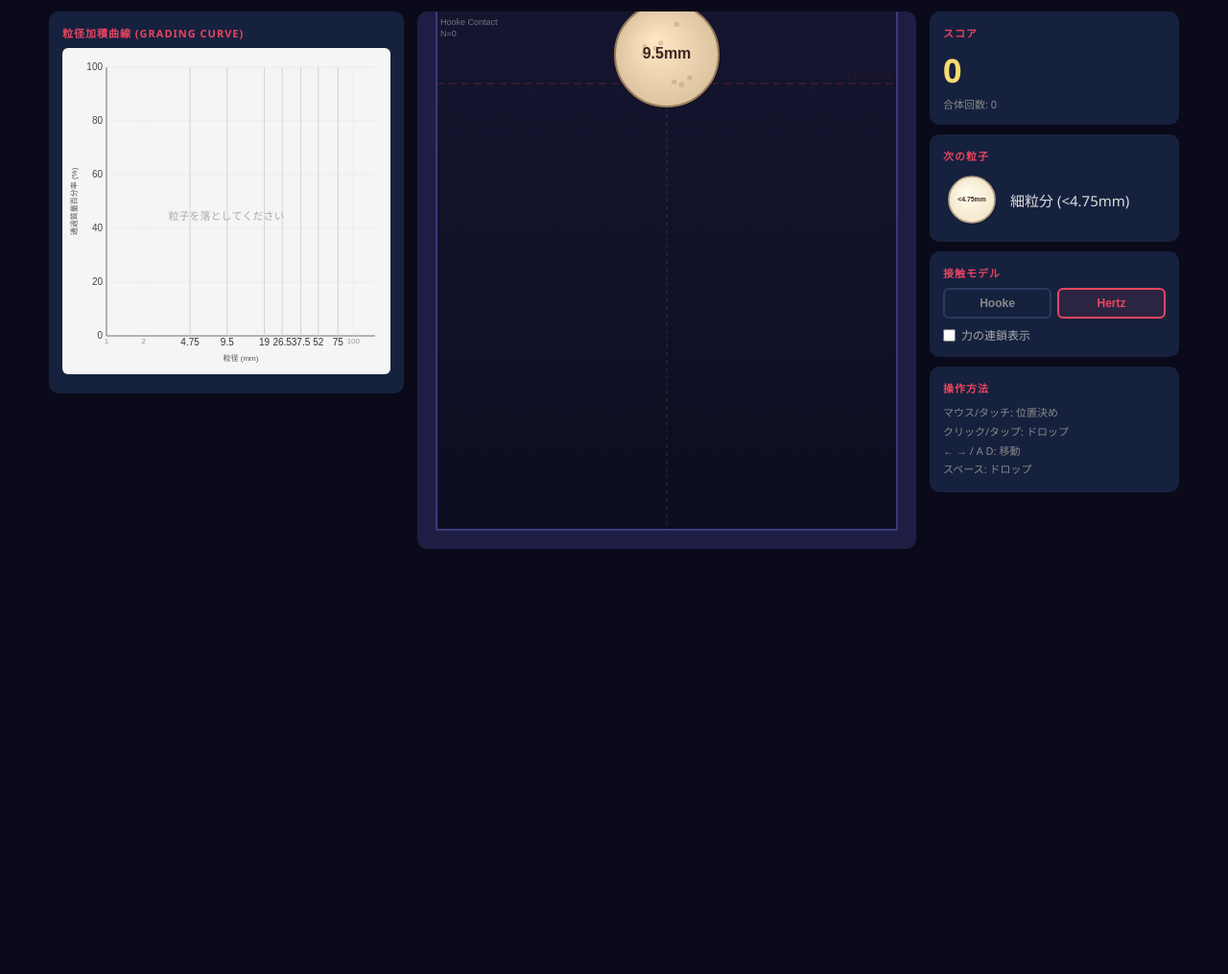
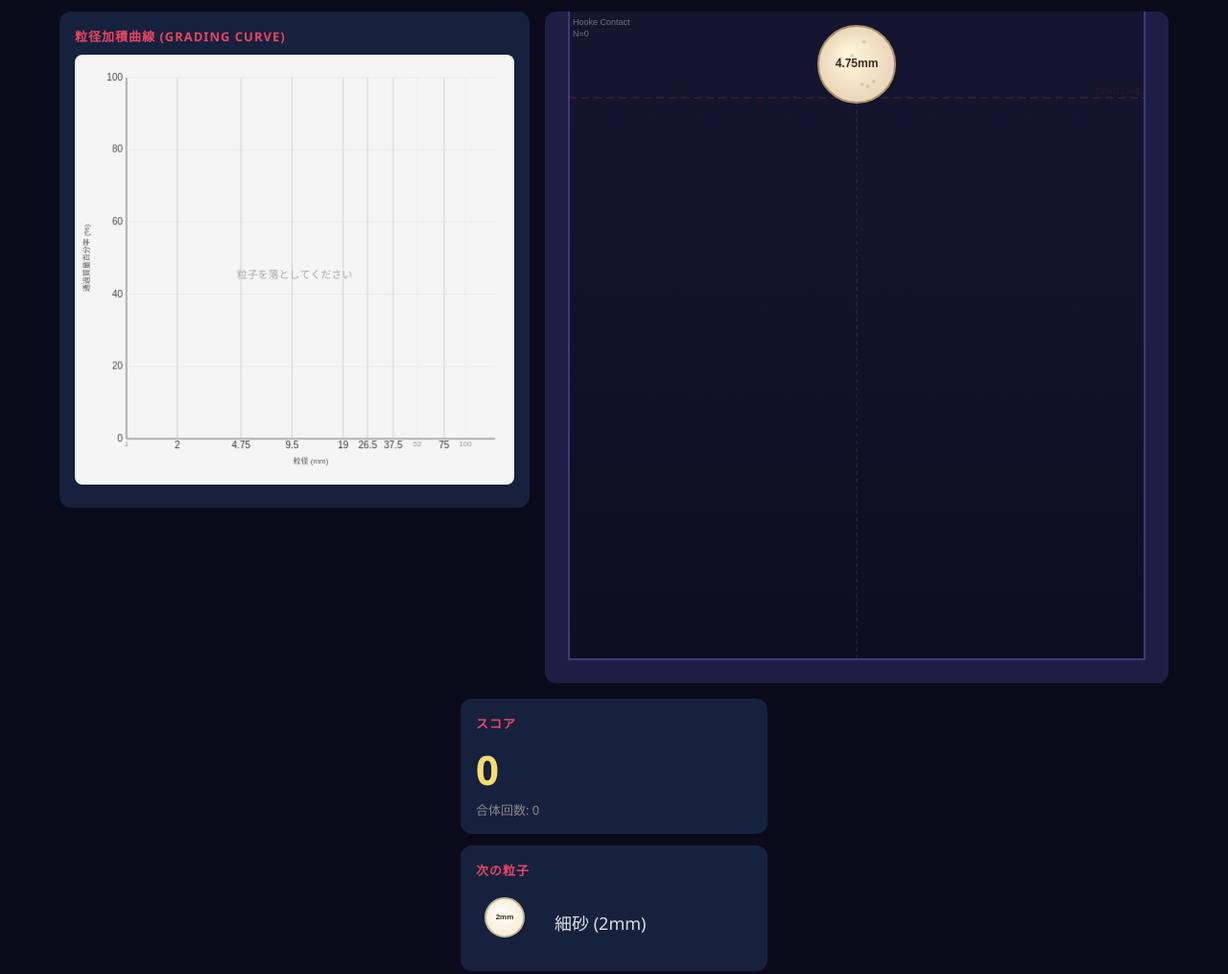
Before and after one commit to mkt-kuno/GradingCurveGame, a website: page index.html in a window 1280 px wide. Shown: the top 1015 px of the page at 96% size. Before the commit the page ends 800 px from the top, so only its background shows below. Drawn offline with Linux system fonts and the light colour scheme.

Commit message:
Update game source, assets and HTML
Co-authored-by: Copilot <223556219+Copilot@users.noreply.github.com>

```diff
--- a/index.html
+++ b/index.html
@@ -7,33 +7,33 @@
 <style>
 *{margin:0;padding:0;box-sizing:border-box}
 body{background:#0a0a1a;color:#eee;font-family:'Segoe UI','Helvetica Neue',sans-serif;display:flex;justify-content:center;align-items:flex-start;min-height:100vh;padding:12px;overflow-y:auto}
-#app{display:flex;gap:14px;flex-wrap:wrap;justify-content:center;align-items:flex-start;max-width:1200px}
-#left-panel{width:370px;display:flex;flex-direction:column;gap:10px}
+#app{display:flex;gap:16px;flex-wrap:wrap;justify-content:center;align-items:flex-start;max-width:1500px}
+#left-panel{width:490px;display:flex;flex-direction:column;gap:12px}
 #game-section{position:relative}
-#game-canvas{border-radius:10px;display:block;cursor:crosshair}
-#game-over{display:none;position:absolute;top:0;left:0;right:0;bottom:0;background:rgba(0,0,0,.78);border-radius:10px;flex-direction:column;justify-content:center;align-items:center;gap:16px}
-#game-over h2{font-size:38px;color:#e94560}
-#game-over p{font-size:18px;color:#ccc}
-#game-over button{padding:12px 36px;font-size:18px;background:#e94560;color:#fff;border:none;border-radius:8px;cursor:pointer}
+#game-canvas{border-radius:12px;display:block;cursor:crosshair}
+#game-over{display:none;position:absolute;top:0;left:0;right:0;bottom:0;background:rgba(0,0,0,.78);border-radius:12px;flex-direction:column;justify-content:center;align-items:center;gap:16px}
+#game-over h2{font-size:46px;color:#e94560}
+#game-over p{font-size:22px;color:#ccc}
+#game-over button{padding:14px 44px;font-size:22px;background:#e94560;color:#fff;border:none;border-radius:8px;cursor:pointer}
 #game-over button:hover{background:#c0392b}
-#right-panel{width:260px;display:flex;flex-direction:column;gap:10px}
-.panel{background:#16213e;border-radius:10px;padding:14px}
-.panel h3{font-size:11px;color:#e94560;text-transform:uppercase;letter-spacing:1px;margin-bottom:8px}
-#score-value{font-size:34px;font-weight:bold;color:#f7dc6f}
-#merge-count{font-size:11px;color:#888;margin-top:4px}
-#next-preview{display:flex;align-items:center;gap:10px}
+#right-panel{width:320px;display:flex;flex-direction:column;gap:12px}
+.panel{background:#16213e;border-radius:12px;padding:16px}
+.panel h3{font-size:13px;color:#e94560;text-transform:uppercase;letter-spacing:1px;margin-bottom:10px}
+#score-value{font-size:42px;font-weight:bold;color:#f7dc6f}
+#merge-count{font-size:13px;color:#888;margin-top:4px}
+#next-preview{display:flex;align-items:center;gap:12px}
 #next-canvas{border-radius:6px}
-#next-name{font-size:15px;color:#ddd}
-#model-buttons{display:flex;gap:6px;margin-bottom:8px}
-#model-buttons button{flex:1;padding:7px 0;font-size:12px;font-weight:bold;border:2px solid #2a3a5e;background:transparent;color:#888;border-radius:6px;cursor:pointer;transition:all .2s}
+#next-name{font-size:18px;color:#ddd}
+#model-buttons{display:flex;gap:8px;margin-bottom:10px}
+#model-buttons button{flex:1;padding:9px 0;font-size:14px;font-weight:bold;border:2px solid #2a3a5e;background:transparent;color:#888;border-radius:6px;cursor:pointer;transition:all .2s}
 #model-buttons button.active{border-color:#e94560;color:#e94560;background:rgba(233,69,96,.1)}
 #model-buttons button:hover{border-color:#e94560}
-#chk-wrap{display:flex;align-items:center;font-size:12px;color:#aaa;cursor:pointer}
-#chk-forces{accent-color:#e94560;margin-right:6px}
-#chart-canvas{display:block;border-radius:6px;width:100%}
-#grading-params{font-size:10px;color:#aaa;margin-top:6px;line-height:1.6;white-space:pre-line}
-#controls-panel p{font-size:11px;color:#888;line-height:1.8}
-@media(max-width:900px){#app{flex-direction:column;align-items:center}#left-panel,#right-panel{width:100%;max-width:540px}}
+#chk-wrap{display:flex;align-items:center;font-size:14px;color:#aaa;cursor:pointer}
+#chk-forces{accent-color:#e94560;margin-right:8px}
+#chart-canvas{display:block;border-radius:8px;width:100%}
+#grading-params{font-size:12px;color:#aaa;margin-top:8px;line-height:1.7;white-space:pre-line}
+#controls-panel p{font-size:13px;color:#888;line-height:1.9}
+@media(max-width:1100px){#app{flex-direction:column;align-items:center}#left-panel,#right-panel{width:100%;max-width:660px}}
 </style>
 </head>
 <body>
@@ -41,12 +41,12 @@ body{background:#0a0a1a;color:#eee;font-family:'Segoe UI','Helvetica Neue',sans-
   <div id="left-panel">
     <div class="panel">
       <h3>粒径加積曲線 (Grading Curve)</h3>
-      <canvas id="chart-canvas" width="342" height="340"></canvas>
+      <canvas id="chart-canvas" width="460" height="450"></canvas>
       <div id="grading-params"></div>
     </div>
   </div>
   <div id="game-section">
-    <canvas id="game-canvas" width="520" height="560"></canvas>
+    <canvas id="game-canvas" width="650" height="700"></canvas>
     <div id="game-over">
       <h2>GAME OVER</h2>
       <p>最終スコア: <span id="final-score">0</span></p>
@@ -62,15 +62,15 @@ body{background:#0a0a1a;color:#eee;font-family:'Segoe UI','Helvetica Neue',sans-
     <div class="panel">
       <h3>次の粒子</h3>
       <div id="next-preview">
-        <canvas id="next-canvas" width="60" height="60"></canvas>
+        <canvas id="next-canvas" width="70" height="70"></canvas>
         <span id="next-name"></span>
       </div>
     </div>
     <div class="panel">
       <h3>接触モデル</h3>
       <div id="model-buttons">
-        <button id="btn-hooke">Hooke</button>
-        <button id="btn-hertz" class="active">Hertz</button>
+        <button id="btn-hooke" class="active">Hooke</button>
+        <button id="btn-hertz">Hertz</button>
       </div>
       <label id="chk-wrap">
         <input type="checkbox" id="chk-forces">
--- a/src/game.ts
+++ b/src/game.ts
@@ -23,33 +23,34 @@ interface ParticleLevel {
 }
 
 const LEVELS: ParticleLevel[] = [
-  { name: '細粒分', sieve: '<4.75mm', upperSieveMM: 4.75,  radius: 28, color: '#F5E6CC', strokeColor: '#B8A48A', score: 1 },
-  { name: '細礫',   sieve: '4.75mm',  upperSieveMM: 9.5,   radius: 40, color: '#EAD5B8', strokeColor: '#A89070', score: 3 },
-  { name: '小礫',   sieve: '9.5mm',   upperSieveMM: 19,    radius: 54, color: '#DCC4A0', strokeColor: '#9A7C5A', score: 6 },
-  { name: '中礫',   sieve: '19mm',    upperSieveMM: 26.5,  radius: 70, color: '#D0B48E', strokeColor: '#8C6C46', score: 10 },
-  { name: '粗礫',   sieve: '26.5mm',  upperSieveMM: 37.5,  radius: 88, color: '#C2A47A', strokeColor: '#7E5E38', score: 15 },
-  { name: '大礫',   sieve: '37.5mm',  upperSieveMM: 52,    radius: 108, color: '#B49468', strokeColor: '#6E5030', score: 21 },
-  { name: '巨礫',   sieve: '52mm',    upperSieveMM: 75,    radius: 130, color: '#A28458', strokeColor: '#5E4228', score: 28 },
-  { name: '転石',   sieve: '75mm+',   upperSieveMM: 100,   radius: 154, color: '#907448', strokeColor: '#4E3420', score: 36 },
+  { name: '細礫',   sieve: '2mm',     upperSieveMM: 4.75,  radius: 20, color: '#F8EED8', strokeColor: '#C4B49C', score: 1 },
+  { name: '中礫',   sieve: '4.75mm',  upperSieveMM: 9.5,   radius: 28, color: '#F5E6CC', strokeColor: '#B8A48A', score: 2 },
+  { name: '中礫',   sieve: '9.5mm',   upperSieveMM: 19,    radius: 40, color: '#EAD5B8', strokeColor: '#A89070', score: 4 },
+  { name: '粗礫',   sieve: '19mm',    upperSieveMM: 26.5,  radius: 54, color: '#DCC4A0', strokeColor: '#9A7C5A', score: 7 },
+  { name: '粗礫',   sieve: '26.5mm',  upperSieveMM: 37.5,  radius: 70, color: '#D0B48E', strokeColor: '#8C6C46', score: 11 },
+  { name: '粗礫',   sieve: '37.5mm',  upperSieveMM: 53,    radius: 88, color: '#C2A47A', strokeColor: '#7E5E38', score: 16 },
+  { name: '粗礫',   sieve: '53mm',    upperSieveMM: 75,    radius: 108, color: '#B49468', strokeColor: '#6E5030', score: 22 },
+  { name: '石分',   sieve: '75mm',    upperSieveMM: 100,   radius: 130, color: '#A28458', strokeColor: '#5E4228', score: 29 },
+  { name: '石分',   sieve: '100mm+',  upperSieveMM: 150,   radius: 154, color: '#907448', strokeColor: '#4E3420', score: 37 },
 ];
 
-const SIEVE_SIZES = [4.75, 9.5, 19, 26.5, 37.5, 52, 75];
+const SIEVE_SIZES = [2, 4.75, 9.5, 19, 26.5, 37.5, 53, 75];
 
 // ================================================================
-// Game Dimensions — 1:1 container (480 x 480 inner)
-// Canvas 520 x 560: 20px walls, 60px drop zone at top
+// Game Dimensions — 1:1 container (600 x 600 inner)
+// Canvas 650 x 700: 25px walls, 75px drop zone at top
 // ================================================================
 
-const GAME_W = 520;
-const GAME_H = 560;
-const WALL_T = 20;
+const GAME_W = 650;
+const GAME_H = 700;
+const WALL_T = 25;
 const CL = WALL_T;
-const CR = GAME_W - WALL_T;         // 500
-const CB = GAME_H - WALL_T;         // 540
-const CONTAINER_W = CR - CL;         // 480
-const CONTAINER_H = CB - WALL_T;     // 520... effectively ~480 of playable
-const DROP_Y = 45;
-const DANGER_Y = 75;
+const CR = GAME_W - WALL_T;         // 625
+const CB = GAME_H - WALL_T;         // 675
+const CONTAINER_W = CR - CL;         // 600
+const CONTAINER_H = CB - WALL_T;     // 650... effectively ~600 of playable
+const DROP_Y = 55;
+const DANGER_Y = 90;
 
 // ================================================================
 // Material Properties
@@ -88,14 +89,15 @@ const ESTAR_PW = 10000;           // 壁も珪砂 → PPと同じ
 const KN_PP = 100000;
 const KN_PW = 100000;             // 壁も珪砂 → PPと同じ
 
-const MU_PP = 0.45;               // 珪砂内部摩擦 (φ≈24°)
+const MU_PP = 0.65;               // 珪砂内部摩擦 (φ≈33°, tan33°≈0.65)
 const MU_PW = 0.80;               // 壁も珪砂 → 同じ
-const REST_PP = 0.50;             // 珪砂-珪砂反発係数
-const REST_PW = 0.50;             // 壁も珪砂 → 同じ
+const REST_PP = 0.35;             // 珪砂-珪砂反発係数 (文献: 0.3-0.5)
+const REST_PW = 0.35;             // 壁も珪砂 → 同じ
 
-// Rolling friction (CDT): μ_r ≈ 0.02-0.05 for sand
-const MU_ROLL_PP = 0.03;
-const MU_ROLL_PW = 0.15;          // 壁も珪砂 → 同じ
+// Rolling friction (CDT): μ_r for angular silica sand
+// Benmebarek (2023): 0.1-0.6; Gu (2020): ~0.2; Rorato (2021): image-based 0.1-0.3
+const MU_ROLL_PP = 0.15;         // PP: 珪砂粒子間 (文献範囲 0.1-0.2)
+const MU_ROLL_PW = 0.30;         // PW: 壁面 (文献範囲 0.2-0.4)
 
 // β = −ln(e) / √(π²+ln²(e))  (Tsuji damping)
 function beta(e: number): number {
@@ -840,7 +842,7 @@ function drawGradingChart() {
   const ctx = cCtx;
   const W = chartCanvas.width;
   const H = chartCanvas.height;
-  const pad = { top: 20, right: 16, bottom: 40, left: 46 };
+  const pad = { top: 24, right: 20, bottom: 48, left: 54 };
   const pW = W - pad.left - pad.right;
   const pH = H - pad.top - pad.bottom;
 
```
Also changed, not shown: dist/game.js.
